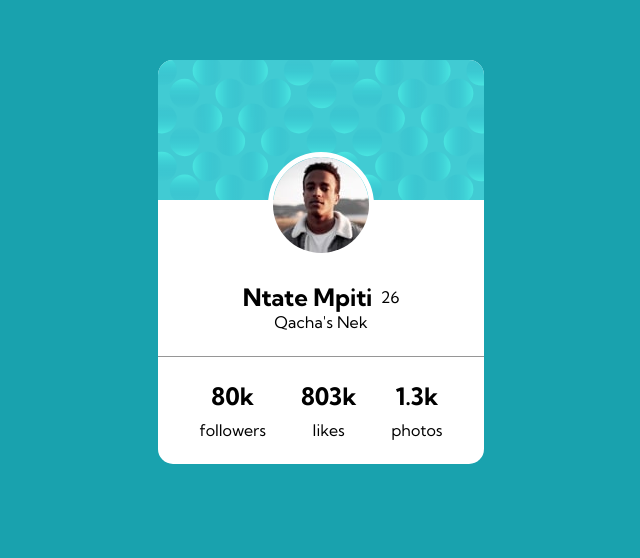
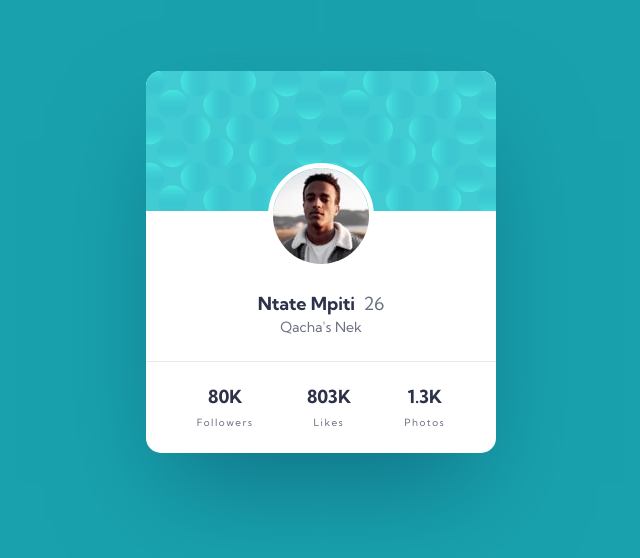
Before and after one commit to md5dalton/profile-card, a Next.js app: page / in a window 1280 px wide. Shown: the part 138-696 px from the top of the page, without its empty margins (319-959 px from the left). Built offline with nearby package versions, Linux system fonts and the light colour scheme.

Commit message:
Update globals.css

```diff
--- a/styles/globals.css
+++ b/styles/globals.css
@@ -12,9 +12,11 @@
   --color-primary: hsl(185, 75%, 39%);
 
   /* Dark gray:  */
-  --color-border: hsl(0, 0%, 59%);
+  --color-border: hsla(228, 9%, 92%, 1);
+  /* hsl(0, 0%, 59%); */
 
   --color-white: hsl(0, 0%, 100%);
+  --color-shadow: rgba(8, 70, 94, 0.504835);
 
 }
 
@@ -35,16 +37,18 @@ main {
   place-items: center;
   min-height: 100vh;
   background-color: var(--color-primary);
+  padding: 24px;
 }
 
 .card {
   background-color: var(--color-white);
-  max-width: 326px;
+  max-width: 350px;
   width: 100%;
   border-radius: 15px;
   overflow: hidden;
   text-align: center;
   -moz-text-align: center;
+  box-shadow: 0px 50px 100px -20px var(--color-shadow);
 
   display: grid;
   grid-template-rows: 140px auto;
@@ -91,3 +95,47 @@ main {
   display: grid;
   gap: 9px;
 }
+
+/* TYPOGRAPHY */
+
+body {
+  font-size: 18px;
+  font-weight: 400;
+  line-height: 22px;
+  color: var(--color-text-grey);
+}
+
+h1, h2 {
+  font-size: inherit;
+}
+
+.text-bold {
+  font-weight: 700;
+  color: var(--color-text-dark);
+}
+
+.text-medium {
+  font-size: 14px;
+  line-height: 17px;
+}
+
+.text-small {
+  font-size: 10px;
+  line-height: 12px;
+  letter-spacing: 1.5px;
+}
+
+.count {
+  text-transform: uppercase;
+}
+
+.stat-name {
+  text-transform: capitalize;
+}
+
+
+@media (min-width: 480px) {
+  .card {
+    max-width: 350px;
+  }
+}
```
